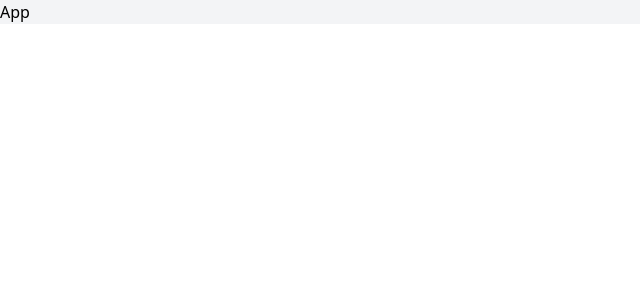
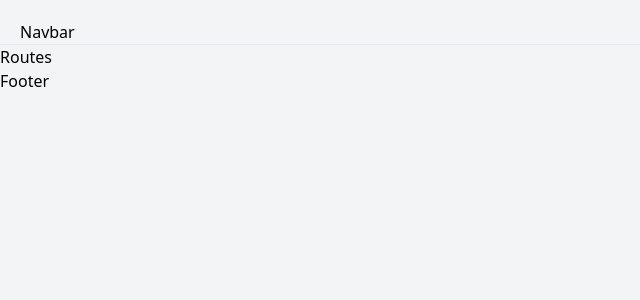
Before and after one commit to ethanbahmanyari0122/Ethanium_search_engine, a React (Create React App) app: page / in a window 1280 px wide. Shown: the top 300 px of the page, without its empty margins (0-640 px from the left). Built offline with nearby package versions, Linux system fonts and the light colour scheme.

Commit message:
playing around with tailwind

```diff
--- a/src/App.js
+++ b/src/App.js
@@ -10,8 +10,10 @@ const App = ()=>{
 
     return(
         <div className={darkTheme ? 'dark' : ''}>
-            <div className="bg-gray-100">
-                <h1>App</h1>
+            <div className="bg-gray-100 dark:bg-gray-900 dark:text-gray-200 min-h-screen">
+                <Navbar/>
+                <Routes/>
+                <Footer/>
             </div>
         </div>
     );
--- a/src/components/Navbar/Navbar.jsx
+++ b/src/components/Navbar/Navbar.jsx
@@ -3,7 +3,7 @@ import React from "react";
 
 const Navbar = ()=>{
     return(
-        <div>
+        <div className="p-5 pb-0 flex flex-wrap sm:justify-between justify-center items-center border-b dark:border-gray-700 border-gray-200">
             <h1>Navbar</h1>
         </div>
     );
```
